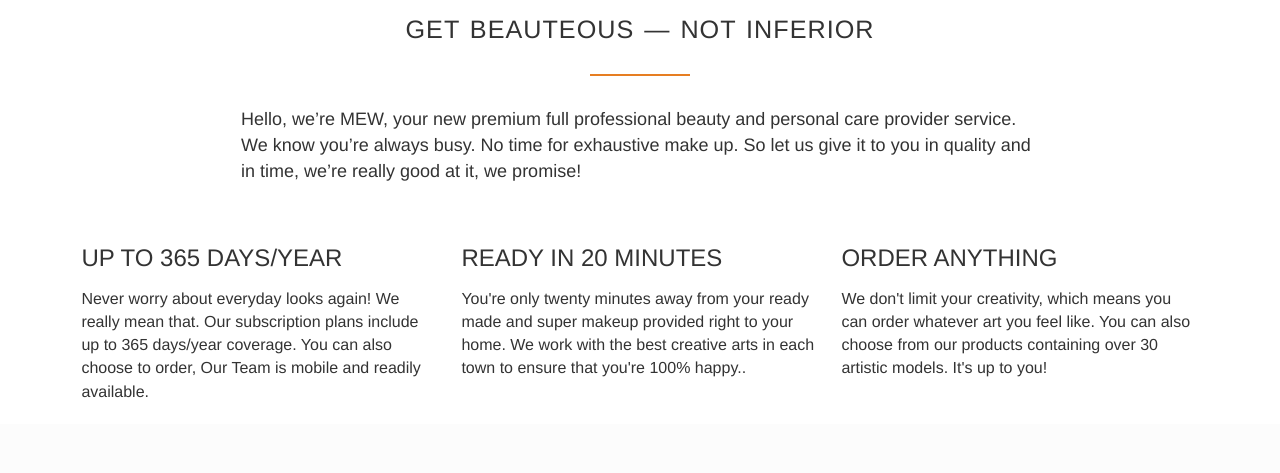
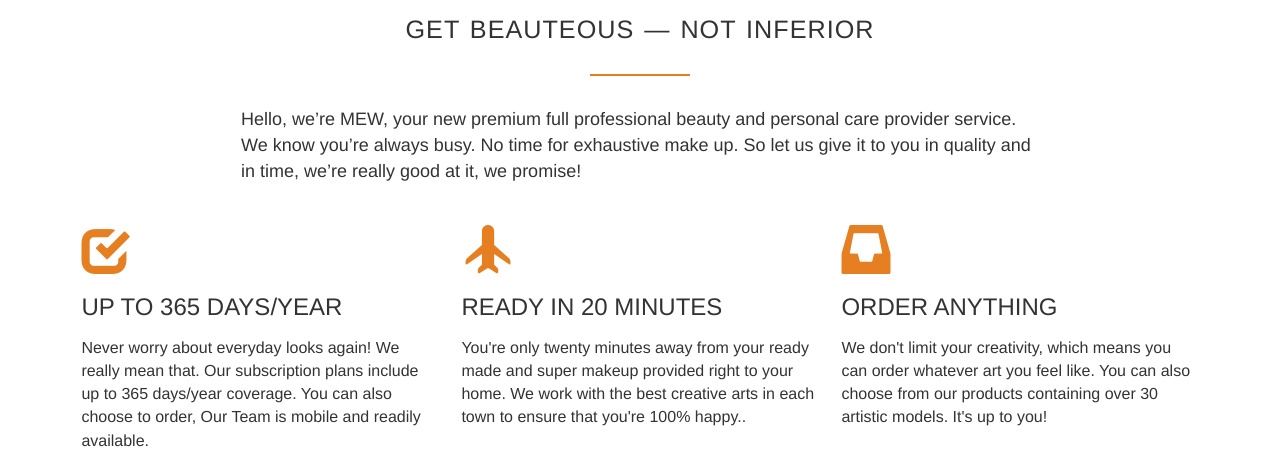
Before and after one commit to andela-iakande/meet-up-experts, a Django app: page /accounts/signup/ in a window 1280 px wide. Shown: the part 804-1277 px from the top of the page. Before the commit the page ends 1202 px from the top, so only its background shows below. Run offline with Django 3.2, Linux system fonts and the light colour scheme; some libraries are stand-ins or nearby versions.

Commit message:
Add glyphicons image icons to front end page

```diff
--- a/meelorlah/static/meelorlah/css/master.css
+++ b/meelorlah/static/meelorlah/css/master.css
@@ -246,3 +246,11 @@
 section.section-meals{
   padding-top: 300px;
 }
+
+/*------------------ICONS-------------------*/
+.icon-big {
+  font-size: 350%;
+  display: block;
+  color: #e67e22;
+  margin-bottom: 10px;
+}
--- a/meelorlah/templates/base.html
+++ b/meelorlah/templates/base.html
@@ -67,18 +67,18 @@
         </div>
         <div class="row">
             <div class="col-md-4 box">
-              <i class="ion-ios-infinite-outline icon-big"></i>
+              <span class="glyphicon glyphicon-check icon-big "></span>
               <h3>Up to 365 days/year</h3>
               <p>Never worry about everyday looks again! We really mean that. Our subscription plans include up to 365 days/year coverage. You can also choose to order, Our Team is mobile and readily available.
               </p>
             </div>
             <div class="col-md-4 box">
-              <i class="ion-ios-stopwatch-outline icon-big"></i>
+              <span class=" glyphicon glyphicon-plane icon-big "></span>
               <h3>Ready in 20 minutes</h3>
               <p>You're only twenty minutes away from your ready made and super makeup provided right to your home. We work with the best creative arts in each town to ensure that you're 100% happy..</p>
             </div>
             <div class="col-md-4 box">
-              <i class="ion-ios-nutrition-outline icon-big"></i>
+              <span class="glyphicon glyphicon-inbox icon-big "></span>
               <h3>Order anything</h3>
               <p>We don't limit your creativity, which means you can order whatever art you feel like. You can also choose from our products containing over 30 artistic models. It's up to you!</p>
             </div>
```
Also changed, not shown: meelorlah/db.sqlite3.
